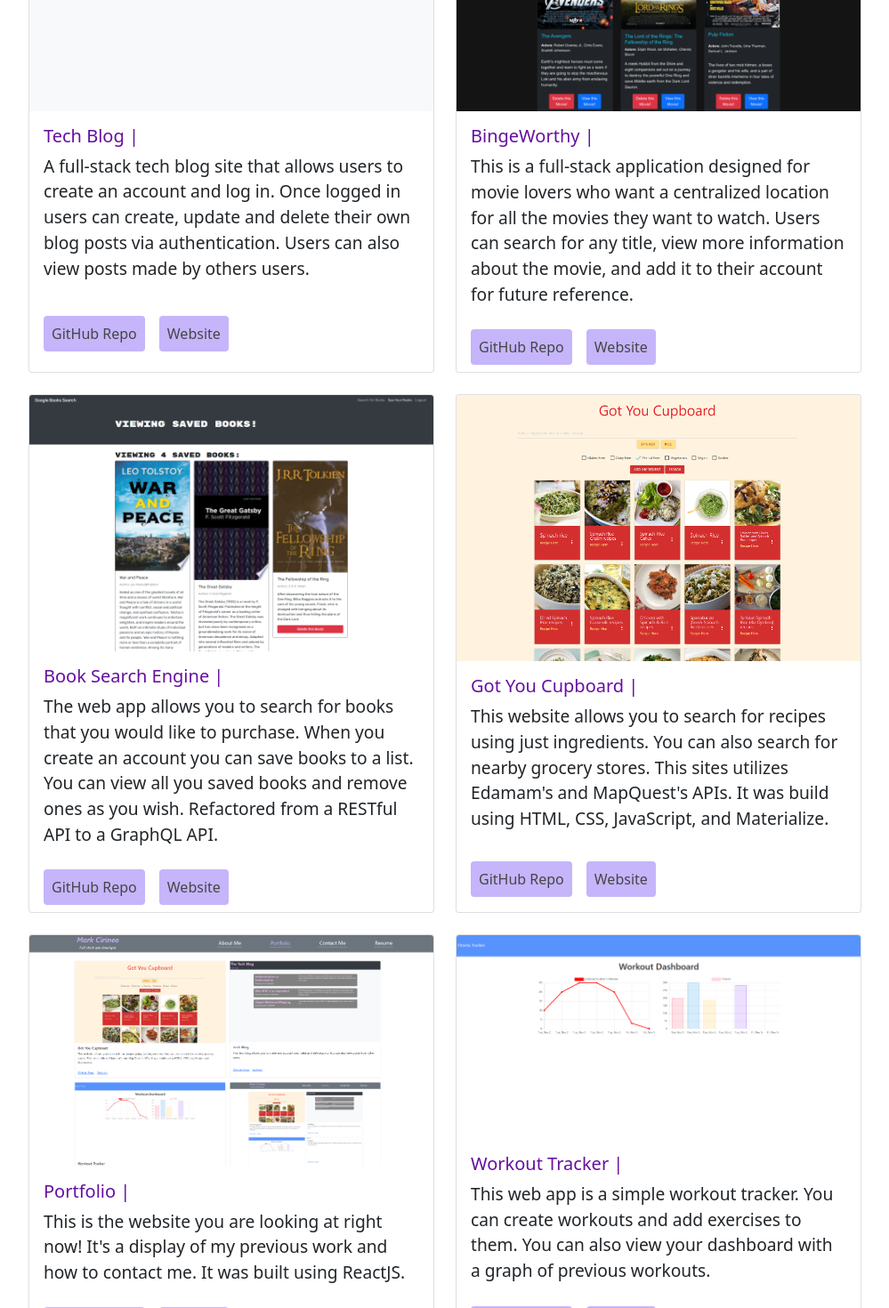
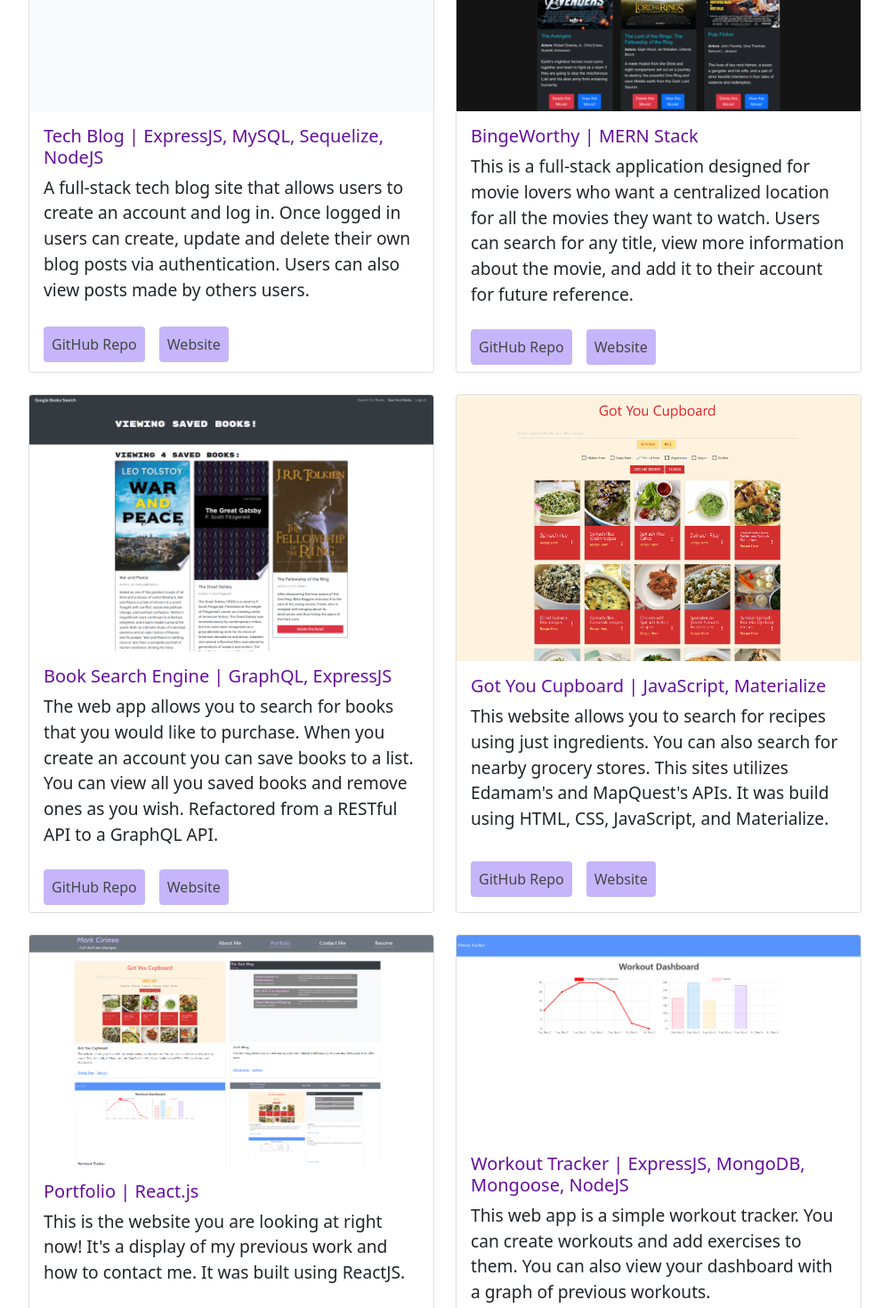
Before and after one commit to MarkCirineo/react-portfolio, a React (Create React App) app: page /#/portfolio in a window 1280 px wide. Shown: the part 320-1790 px from the top of the page at 89% size, without its empty margins (140-1139 px from the left). Built offline with nearby package versions, Linux system fonts and the light colour scheme.

Commit message:
added technologies to each object in the data array

```diff
--- a/src/components/pages/portfolio/portfolio.js
+++ b/src/components/pages/portfolio/portfolio.js
@@ -13,6 +13,7 @@ export default function Portfolio() {
     const data = [
         {
             name: "Tech Blog",
+            technologies: "ExpressJS, MySQL, Sequelize, NodeJS",
             image: techBlog,
             description: "A full-stack tech blog site that allows users to create an account and log in. Once logged in users can create, update and delete their own blog posts via authentication. Users can also view posts made by others users.",
             githubLink: "https://github.com/MarkCirineo/tech-blog",
@@ -20,6 +21,7 @@ export default function Portfolio() {
         },
         {
             name: "BingeWorthy",
+            technologies: "MERN Stack",
             image: bingeworthy,
             description: "This is a full-stack application designed for movie lovers who want a centralized location for all the movies they want to watch. Users can search for any title, view more information about the movie, and add it to their account for future reference.",
             githubLink: "https://github.com/MarkCirineo/bingeworthy",
@@ -27,6 +29,7 @@ export default function Portfolio() {
         },
         {
             name: "Book Search Engine",
+            technologies: "GraphQL, ExpressJS",
             image: bookSearchEngine,
             description: "The web app allows you to search for books that you would like to purchase. When you create an account you can save books to a list. You can view all you saved books and remove ones as you wish. Refactored from a RESTful API to a GraphQL API.",
             githubLink: "https://github.com/MarkCirineo/book-search-engine",
@@ -34,6 +37,7 @@ export default function Portfolio() {
         },
         {
             name: "Got You Cupboard",
+            technologies: "JavaScript, Materialize",
             image: gotYouCupboard,
             description: "This website allows you to search for recipes using just ingredients. You can also search for nearby grocery stores. This sites utilizes Edamam's and MapQuest's APIs. It was build using HTML, CSS, JavaScript, and Materialize.",
             githubLink: "https://github.com/markcirineo/got-you-cupboard",
@@ -41,6 +45,7 @@ export default function Portfolio() {
         },
         {
             name: "Portfolio",
+            technologies: "React.js",
             image: portfolio,
             description: "This is the website you are looking at right now! It's a display of my previous work and how to contact me. It was built using ReactJS.",
             githubLink: "https://github.com/MarkCirineo/react-portfolio",
@@ -48,6 +53,7 @@ export default function Portfolio() {
         },
         {
             name: "Workout Tracker",
+            technologies: "ExpressJS, MongoDB, Mongoose, NodeJS",
             image: workoutTracker,
             description: "This web app is a simple workout tracker. You can create workouts and add exercises to them. You can also view your dashboard with a graph of previous workouts.",
             githubLink: "https://github.com/MarkCirineo/workout-tracker",
@@ -62,6 +68,7 @@ export default function Portfolio() {
                     return <PortfolioCard
                     key={index}
                     name={project.name}
+                    technologies={project.technologies}
                     image={project.image}
                     description={project.description}
                     githubLink={project.githubLink}
```
